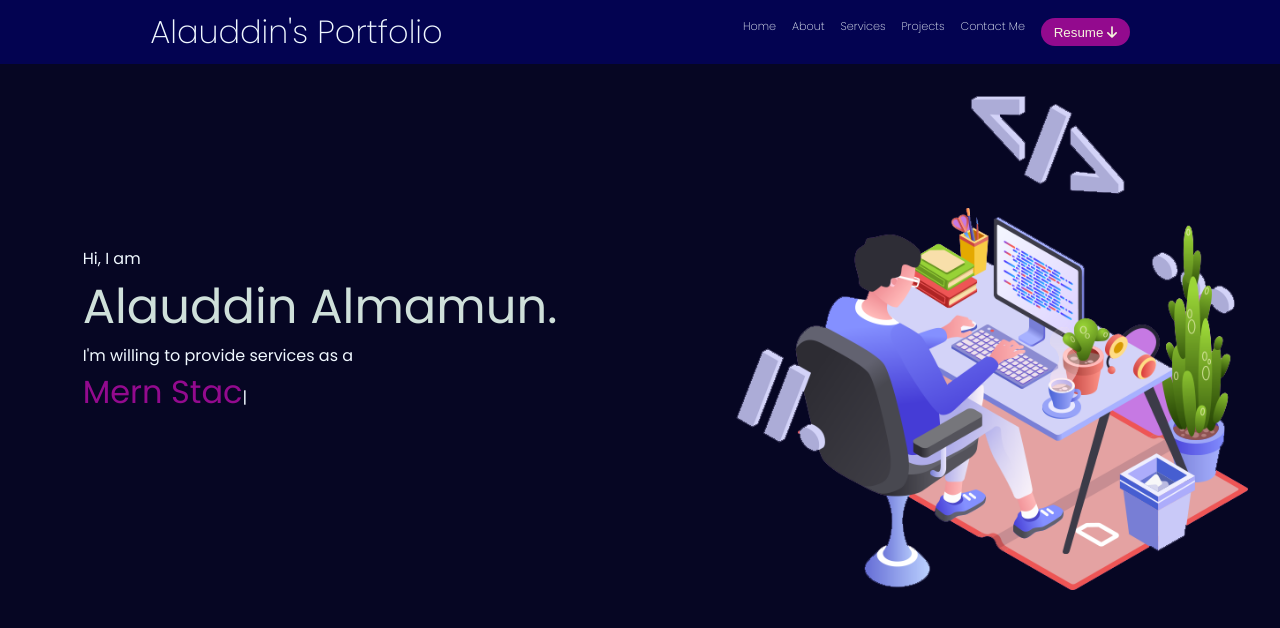
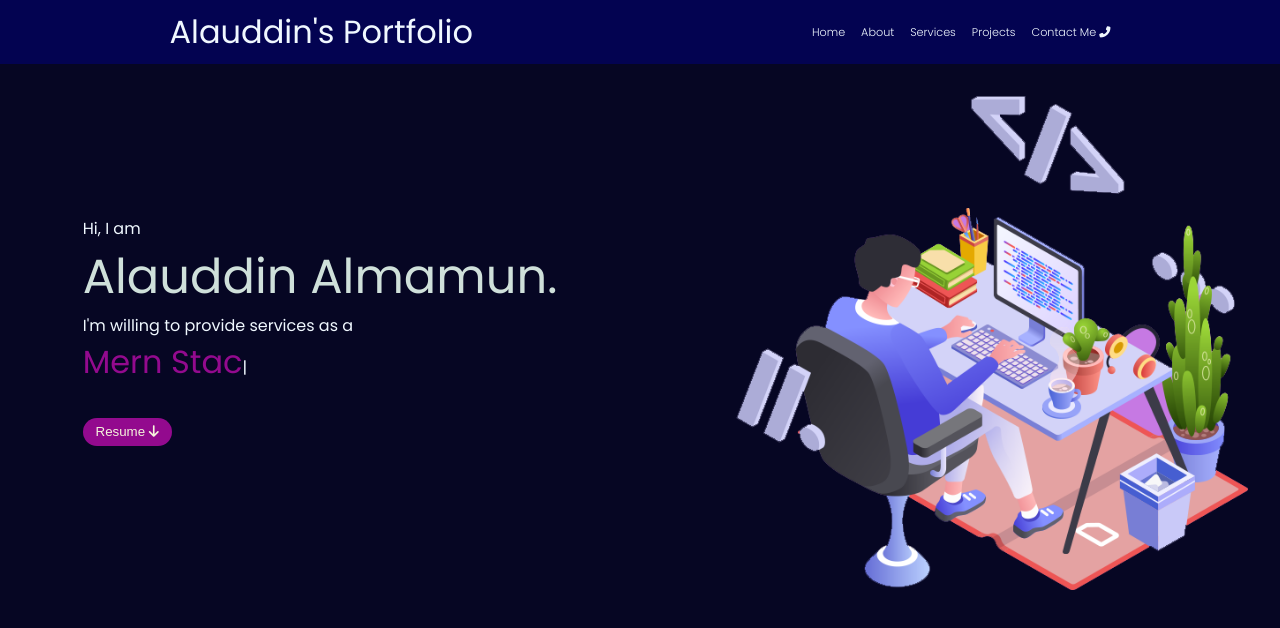
Before and after one commit to almamun203/Portfolio, a plain HTML site: page index.html in a window 1280 px wide. Drawn offline with nearby package versions, Linux system fonts and the light colour scheme.

Commit message:
Resume Added at banner

```diff
--- a/index.html
+++ b/index.html
@@ -45,6 +45,7 @@
         color:beige ;
         border: none;
         border-radius: 1rem;
+        margin-top: 2rem;
       }
       button:hover{
         background-color: rgb(122, 8, 119);
@@ -74,17 +75,17 @@
   <body>
     <header>
       <nav>
-        <div style="font-weight: 200; font-size: 2rem" class="left">
+        <div style="font-weight: 400; font-size: 2rem" class="left">
           Alauddin's Portfolio
         </div>
-        <div class="right" style="font-weight: 200">
+        <div class="right" style="font-weight: 300">
           <ul>
             <li>Home</li>
             <li>About</li>
             <li>Services</li>
             <li>Projects</li>
-            <li>Contact Me</li>
-            <li><button   style="   " class="resumeBtn">Resume <i class="fa-solid fa-arrow-down"></i></button></li>
+            <li >Contact Me  <i class="fa-solid fa-phone-flip"></i></li>
+
           </ul>
         </div>
       </nav>
@@ -98,7 +99,8 @@
               Alauddin Almamun.</span
             >
             <br />
-            I'm willing to provide services as a  <br> <span style="font-size: 2rem; color: rgb(147, 10, 142)" id="element"></span>
+            I'm willing to provide services as a  <br> <span style="font-size: 2rem; color: rgb(147, 10, 142)" id="element"></span> <br>
+            <button class="resumeBtn">Resume <i class="fa-solid fa-arrow-down"></i></button>
           </p>
         </div>
         <div class="rightSection">
```
